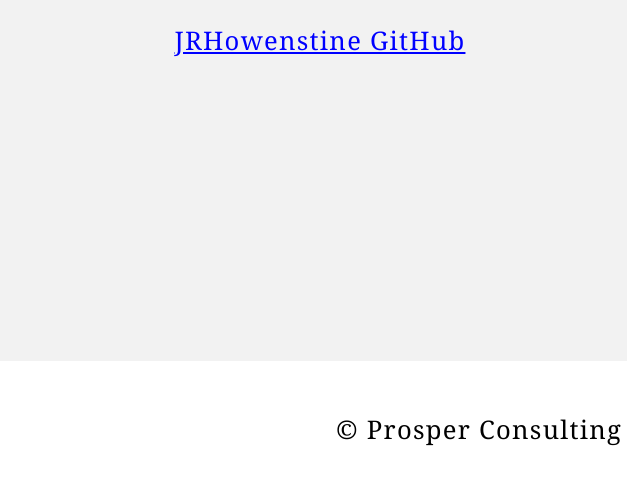
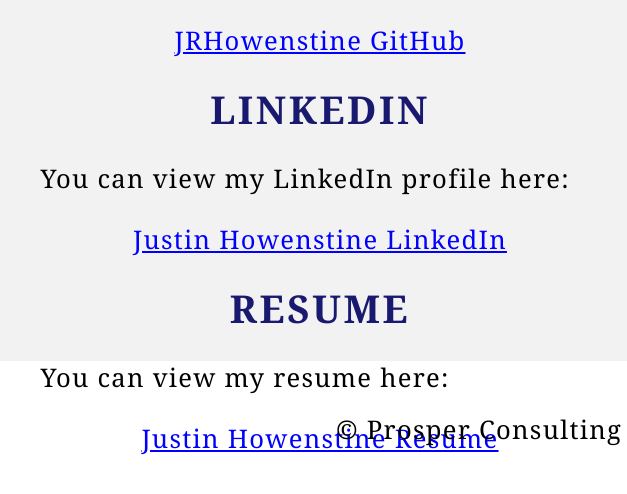
Before and after one commit to JRHowenstine/Portfolio, a plain HTML site: page Student_Portfolio_Project/index.html in a window 1280 px wide. Shown: the part 2142-2636 px from the top of the page, 0-627 px from the left. Drawn offline with Linux system fonts and the light colour scheme.

Commit message:
Added resume and LinkedIn to portfolio website

```diff
--- a/Student_Portfolio_Project/index.html
+++ b/Student_Portfolio_Project/index.html
@@ -131,6 +131,16 @@
                     <br>
                     <p class="center"><a href="https://github.com/JRHowenstine" target="_blank">JRHowenstine GitHub</a></p>
                 </p>
+                <h1>LinkedIn</h1>
+                <p>You can view my LinkedIn profile here:
+                    <br>
+                    <p class="center"><a href="https://www.linkedin.com/in/justin-howenstine/" target="_blank">Justin Howenstine LinkedIn</a></p>
+                </p>
+                <h1>RESUME</h1>
+                <p>You can view my resume here:
+                    <br>
+                    <p class="center"><a href="https://docs.google.com/document/d/1_pqer8qxsZ69m72CLbduPqXaZWQglPHZ_VCRWefx_38/edit?usp=sharing" target="_blank">Justin Howenstine Resume</a></p>
+                </p>
             </div>
             <!--RIGHT COLUMN-->
             <div class="Column_2">
```
Also changed, not shown: Student_Portfolio_Project/images/portfolio_image.JPG (added).
